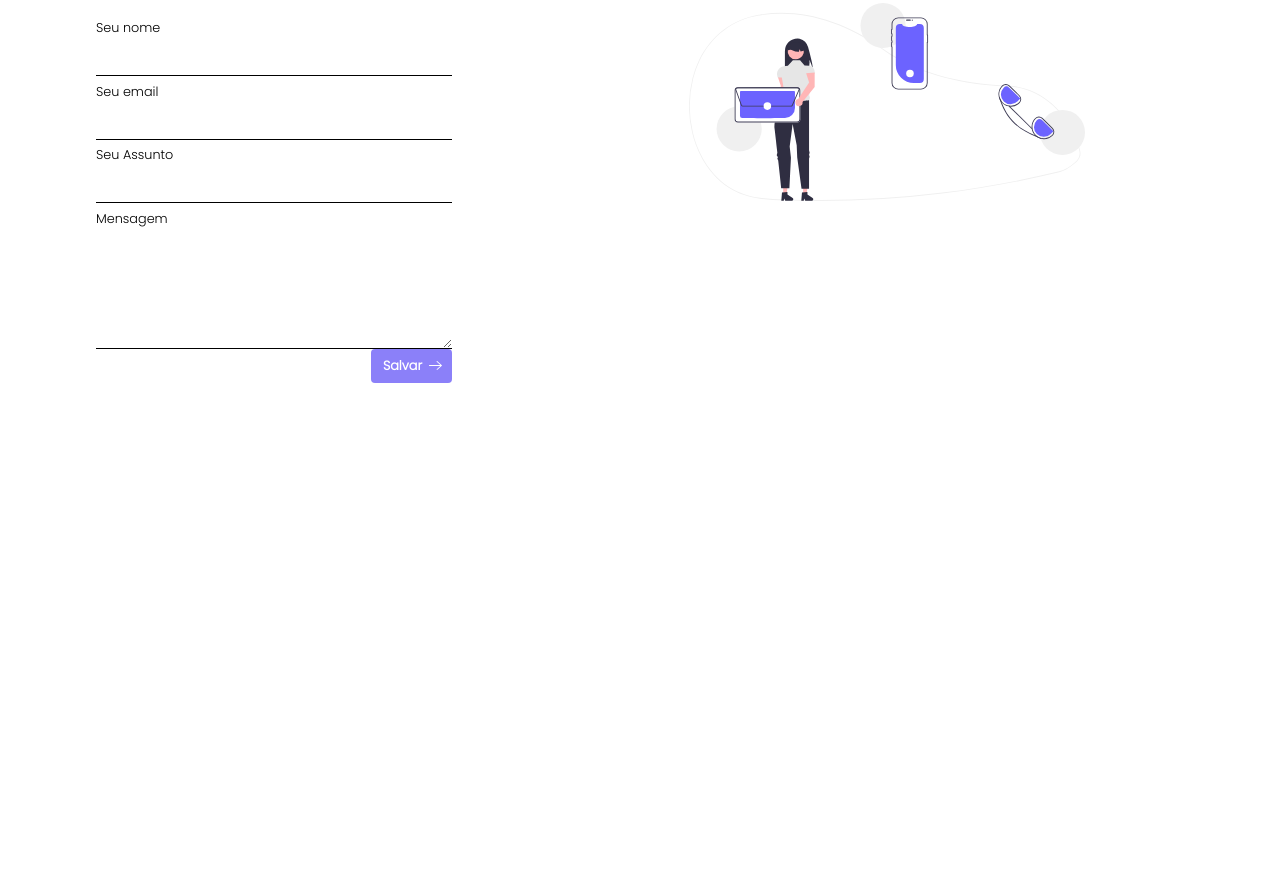
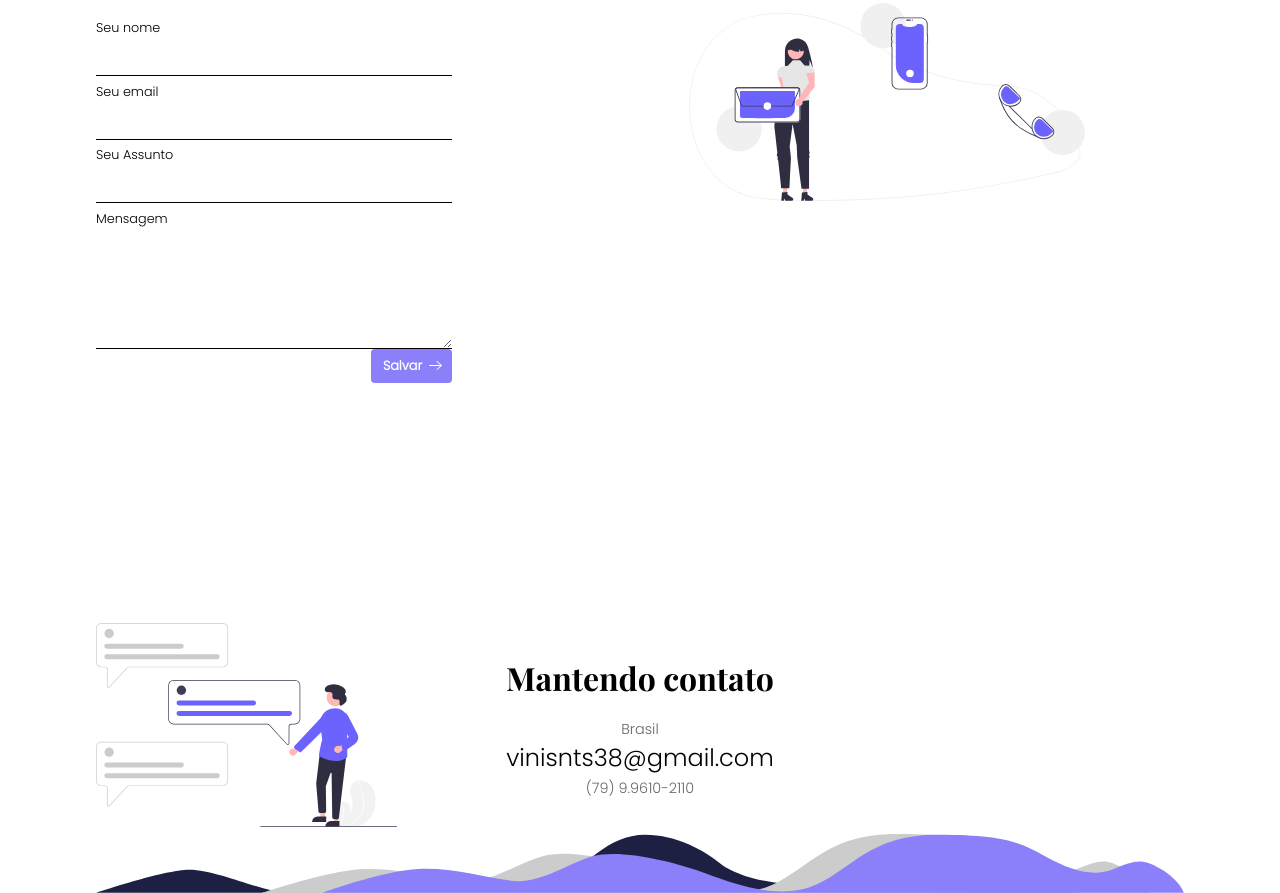
Before and after one commit to viniciussnt/portifolio, a plain HTML site: page index.html in a window 1280 px wide. Shown: the part 1623-2516 px from the top of the page. Before the commit the page ends 2086 px from the top, so only its background shows below. Drawn offline with nearby package versions, Linux system fonts and the light colour scheme.

Commit message:
feat e style
Feito e estilizado o footer e adicionado algumas classes no style.css

```diff
--- a/index.html
+++ b/index.html
@@ -20,7 +20,7 @@
       <a href="tel:79996102110">Me ligue (79) 9.9610-2110</a>
       <a href="mailto:vini38@gmail.vom">vinisnts38@gmail.com</a>
       <a href="">Ver Linkedin</a>
-      <a href="">Vamos conversar</a>
+      <a href="#title-contact">Vamos conversar</a>
     </header>
 
     <article class="banner">
@@ -32,7 +32,7 @@
         <h3 class="margin-top-20">Programador frontend</h3>
         <p class="margin-top-10">Você está procurando um programador para criar seu sistema ou website? Vamos criar um
           projeto juntos.</p>
-        <a class="button margin-top-20" href="">Me contrate</a>
+        <a class="button margin-top-20" href="#title-contact">Me contrate</a>
       </section>
       <section class="right">
         <img src="./images/images-background/ic-banner.svg" alt="">
@@ -107,7 +107,7 @@
     <article class="contact">
 
       <section class="left">
-        <span class="title-section">Entre em contato comigo</span>
+        <span class="title-section" id="title-contact">Entre em contato comigo</span>
         <h2>
           Vamos conversar e calcular um valor para o seu
           <span class="h2 color-primary">projeto</span>
@@ -142,6 +142,20 @@
         <img src="./images/images-background/ic-contato.svg" alt="">
       </section>
     </article>
+
+    <footer>
+      <section class="left item-section-left">
+        <img src="./images/images-background/ic-rodape.svg" alt="">
+      </section>
+      <section class="center item-section-center">
+        <h2>Mantendo contato</h2>
+        <p class="margin-top-20">Brasil</p>
+        <a href="mailto:vinisnts38@gmail.com" class="h3 mail">vinisnts38@gmail.com</a>
+        <a href="telto:79996102110" class="p margin-top-10">(79) 9.9610-2110</a>
+      </section>
+      <section class="right item-section-right"></section>
+      <img class="bottom-wave" src="./images/images-background/ic-onda.svg" alt="" />
+    </footer>
   </div>
 </body>
 
--- a/styles/pages/footer.css
+++ b/styles/pages/footer.css
@@ -0,0 +1,42 @@
+.item-section-left {
+    grid-area: item-section-left;
+}
+
+.item-section-center {
+    grid-area: item-section-center;
+}
+
+.item-section-right {
+    grid-area: item-section-right;
+}
+
+.bottom-wave {
+    grid-area: bottom-wave;
+}
+
+footer {
+    display: grid;
+    grid-template-columns: .8fr 1fr .8fr;
+    grid-template-rows: auto;
+    grid-template-areas:
+    "item-section-left item-section-center item-section-right"
+    "bottom-wave bottom-wave bottom-wave";
+
+    align-items: center;
+    margin-top: 5rem;
+    padding-top: 5rem;
+}
+
+footer .center {
+    text-align: center;
+}
+
+footer .center .mail{
+    color: #000;
+    display: block;
+    text-decoration: none;
+}
+
+footer .left img {
+    width: 90%;
+}
--- a/styles/styles.css
+++ b/styles/styles.css
@@ -17,6 +17,7 @@
     letter-spacing: 0;
     box-sizing: border-box;
     -moz-box-sizing: border-box;
+    scroll-behavior: smooth;
 }
 
 h1,
@@ -42,6 +43,7 @@ h2 {
     margin: 0;
 }
 
+.h3,
 h3 {
     font-size: 1.5rem;
     margin: 0;
@@ -55,10 +57,12 @@ h4 {
     font-family: 'Poppins', sans-serif;
 }
 
+.p,
 p {
     font-family: 'Poppins', sans-serif;;
     color: var(--color-text-p);
     font-size: .9rem;
+    text-decoration: none;
 }
 
 .title-section {
```
